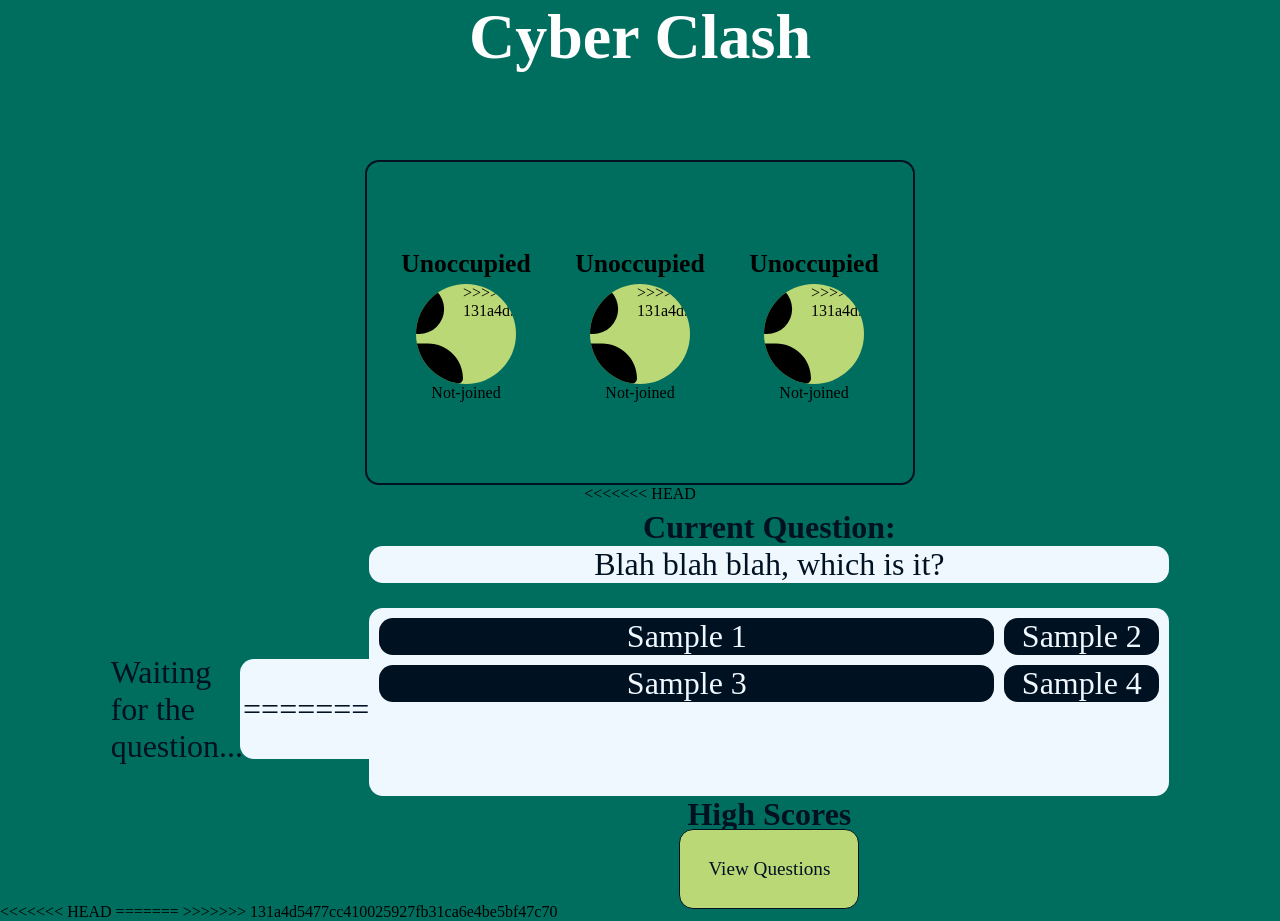
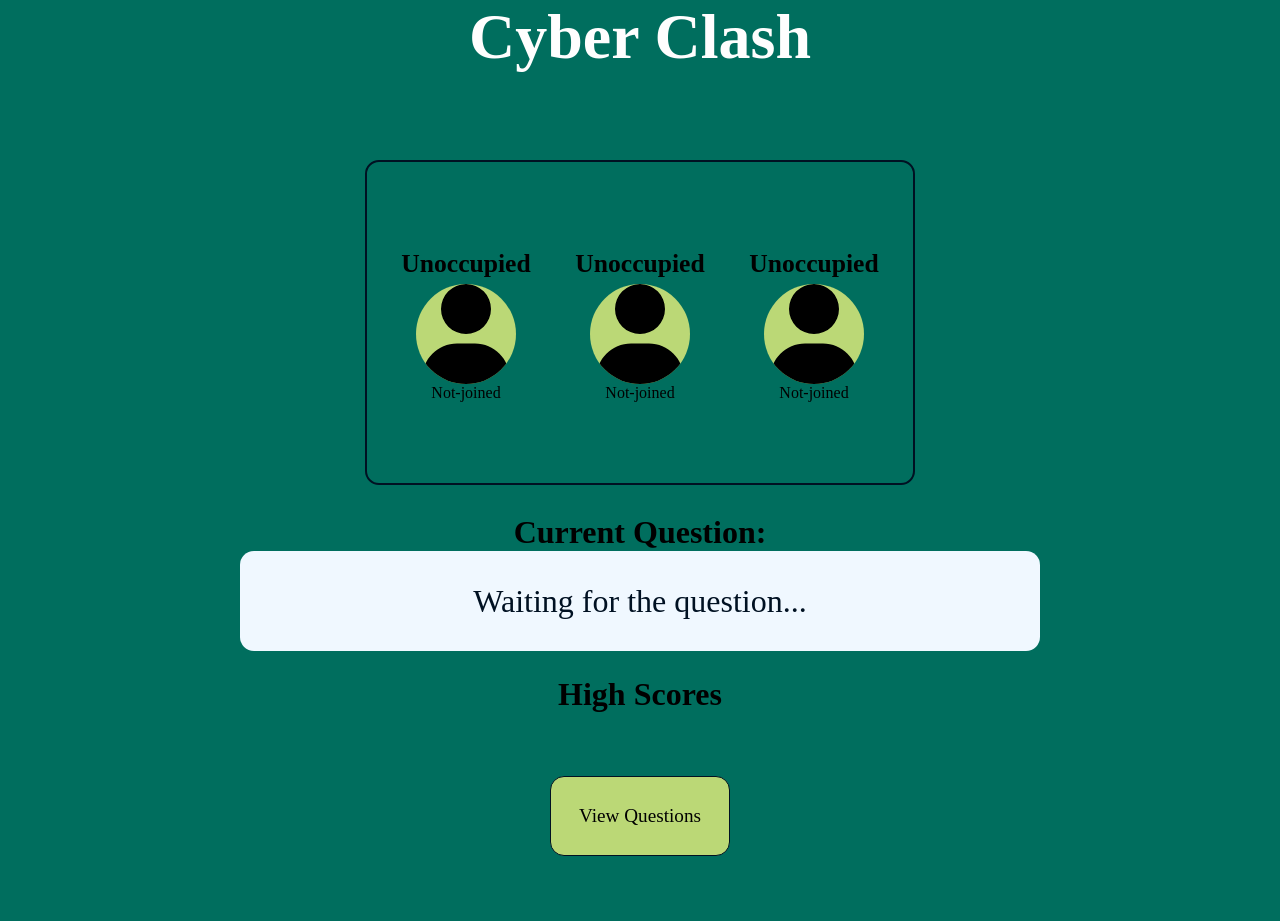
Before and after one commit to dave-sommerville/kahoot-but-not, a website: page public/viewing/index.html in a window 1280 px wide. After the commit the page ends 885 px from the top, so only its background shows below. Drawn offline with nearby package versions, Linux system fonts and the light colour scheme; no server answers.

Commit message:
Solve-issue

```diff
--- a/public/viewing/index.html
+++ b/public/viewing/index.html
@@ -34,65 +34,30 @@
         <div class="center f-col">
           <h4 class="player-one-status">Unoccupied</h4>
           <div class="circle">
-<<<<<<< HEAD
             <img class="profile player-one-avatar" src="../img/user-solid.svg">
-=======
-            <img class="profile player-one-icon" src="../img/user-solid.svg">
->>>>>>> 131a4d5477cc410025927fb31ca6e4be5bf47c70
           </div>
           <p class="player-one">Not-joined</p>
         </div>
         <div class="center f-col">
           <h4 class="player-two-status">Unoccupied</h4>
           <div class="circle">
-<<<<<<< HEAD
             <img class="profile player-two-avatar" src="../img/user-solid.svg">
-=======
-            <img class="profile player-two-icon" src="../img/user-solid.svg">
->>>>>>> 131a4d5477cc410025927fb31ca6e4be5bf47c70
           </div>
           <p class="player-two">Not-joined</p>
         </div>
         <div class="center f-col">
           <h4 class="player-three-status">Unoccupied</h4>
           <div class="circle">
-<<<<<<< HEAD
             <img class="profile player-three-avatar" src="../img/user-solid.svg">
-=======
-            <img class="profile player-three-icon" src="../img/user-solid.svg">
->>>>>>> 131a4d5477cc410025927fb31ca6e4be5bf47c70
           </div>
           <p class="player-three">Not-joined</p>
         </div>
       </div>
     </section>
-<<<<<<< HEAD
     <section class="question-display-viewing f-col">
       <h3>Current Question:</h3>
       <div class="question-wrapper flex">
         <p id="question-text">Waiting for the question...</p>
-=======
-    <!-- Main Content -->
-    <section class="game-area f-col">
-      <div class="question-display-viewing f-col">
-        <h3>Current Question:</h3>
-        <div class="question-wrapper flex">
-        <p class="question-text">Blah blah blah, which is it?</p>
-      </div>
-      <div class="multiple-choice-wrapper">
-        <div class="option-one">
-          <p class="opt-one-txt">Sample 1</p>
-        </div>
-        <div class="option-two">
-          <p class="opt-two-txt">Sample 2</p>
-        </div>
-        <div class="option-three">
-          <p class="opt-three-txt">Sample 3</p>
-        </div>
-        <div class="option-four">
-          <p class="opt-four-txt">Sample 4</p>
-        </div>
->>>>>>> 131a4d5477cc410025927fb31ca6e4be5bf47c70
       </div>
     <section class="score-display">
       <h3 class="score-trigger pointer hover">
@@ -103,11 +68,5 @@
     </section>
     <button class="view">View Questions</button>
   </main>
-<<<<<<< HEAD
-=======
-
-</body>
-
->>>>>>> 131a4d5477cc410025927fb31ca6e4be5bf47c70
 </body>
 </html>
```
